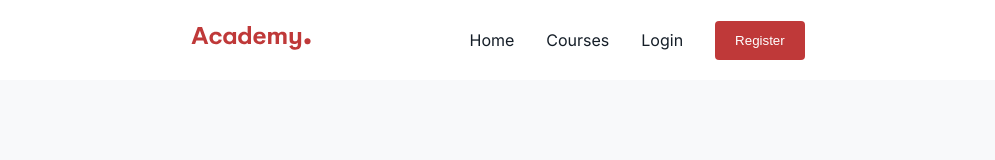
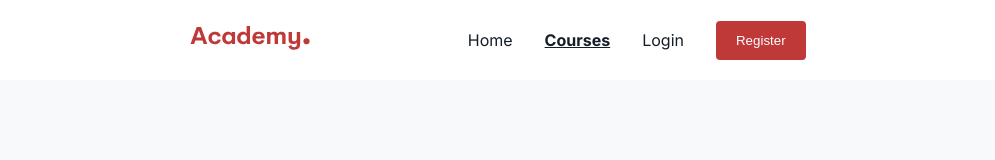
Before and after one commit to Fr1k1/Speck-academy-task, a React (Vite) app: page /courses in a window 1280 px wide. Shown: the top 160 px of the page, without its empty margins (142-1137 px from the left). Built offline with nearby package versions, Linux system fonts and the light colour scheme.

Commit message:
Added something for active links

```diff
--- a/src/Components/Header/HeaderStyle.js
+++ b/src/Components/Header/HeaderStyle.js
@@ -61,6 +61,11 @@ export const HeaderLink = styled(NavLink)`//ovo tu je nasljedivanje ()
     line-height: 80px;
     transition: color 0.3s ease-out;
 
+   &.active {
+    font-weight: bold;
+    text-decoration: underline;
+   }
+
     &:hover {
         color:${colors.primary};
     }
--- a/src/Components/Navbar/Navbar.jsx
+++ b/src/Components/Navbar/Navbar.jsx
@@ -7,7 +7,7 @@ import { useNavigate } from 'react-router-dom'
 
 const Navbar = () => {
 
-    const navigate=useNavigate();
+  const navigate = useNavigate();
 
   const [mobileNavbar, setMobileNavbar] = useState(false);
 
@@ -18,20 +18,20 @@ const Navbar = () => {
     <>
 
       {mobileNavbar === false && mobile === true ? (
-    <Hamburger onClick={() => setMobileNavbar(true)} />): (
+        <Hamburger onClick={() => setMobileNavbar(true)} />) : (
         <HeaderNav>
 
-        <HeaderLink onClick={() => setMobileNavbar(false)}  to={"/"}>Home</HeaderLink>
+          <HeaderLink onClick={() => setMobileNavbar(false)} to="/" exact activeClassName="active" isActive={(match) => match.url === '/'}>Home</HeaderLink>
 
 
-        <HeaderLink onClick={() => setMobileNavbar(false)}  to={"/courses"}>Courses</HeaderLink>
+          <HeaderLink onClick={() => setMobileNavbar(false)} to="/courses" exact activeClassName="active" isActive={(match) => match.url === '/courses'}>Courses</HeaderLink>
 
-        <HeaderLink onClick={() => setMobileNavbar(false)}  to={"/courses"}>Login</HeaderLink>
+          <HeaderLink onClick={() => setMobileNavbar(false)} to="/login" exact activeClassName="active" isActive={(match) => match.url === '/login'}>Login</HeaderLink>
 
 
           <Link to="/register">
 
-            <Button onClick={()=>navigate("/register")}>Register</Button>
+            <Button onClick={() => navigate("/register")}>Register</Button>
           </Link>
 
 
```
Also changed, not shown: src/Components/Header/Header.jsx (+3 -17 lines). Lines whose indentation alone changed are shown as unchanged.
